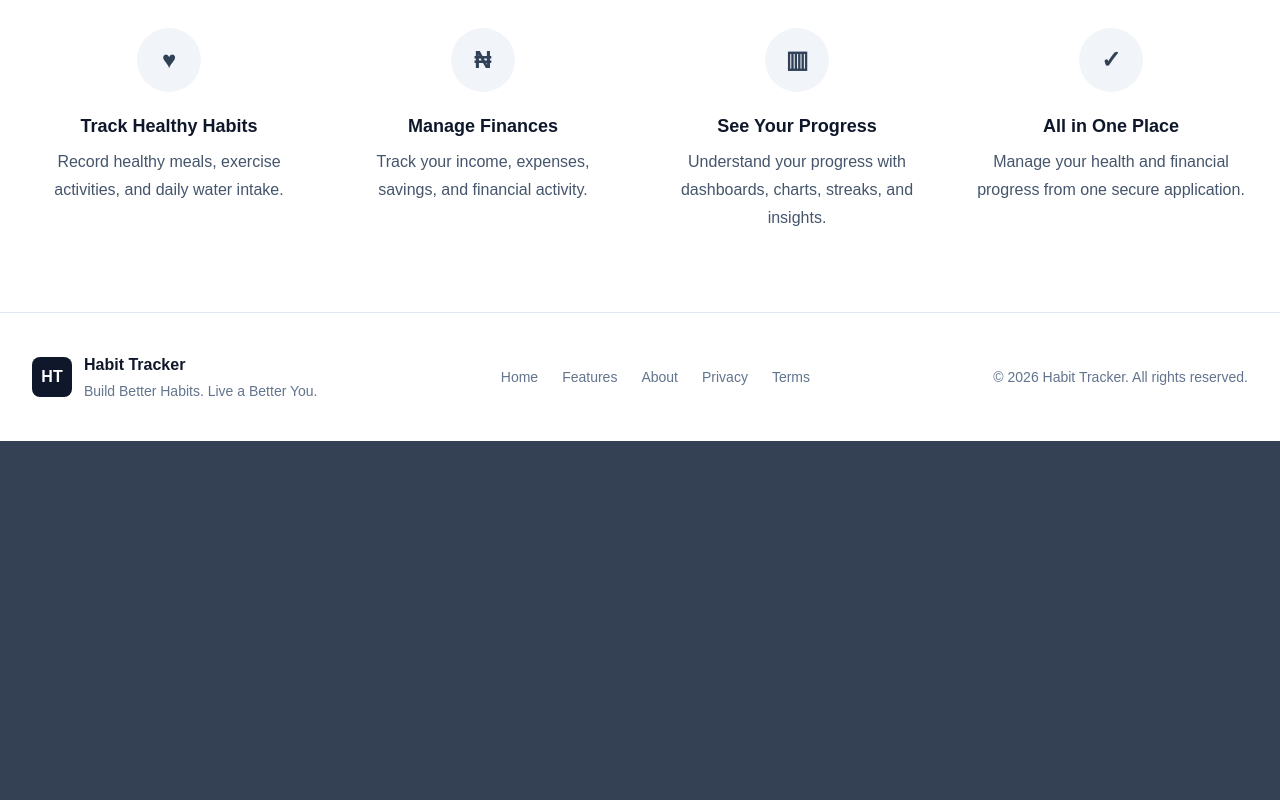
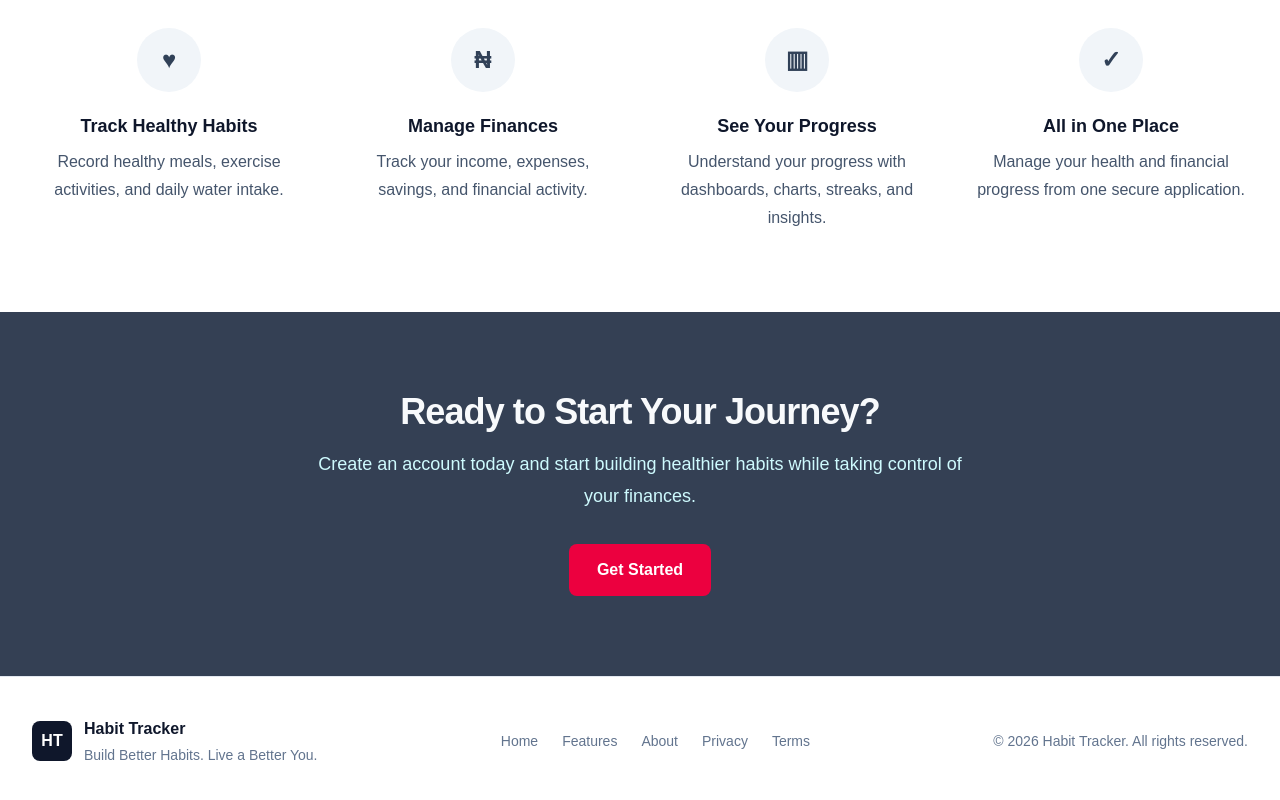
Before and after one commit to kminchakpu/wdd430_habit_tracker, a Next.js app: page / in a window 1280 px wide. Shown: the part 1076-1876 px from the top of the page. Before the commit the page ends 1517 px from the top, so only its background shows below. Built offline with nearby package versions, Linux system fonts and the light colour scheme.

Commit message:
added CTA section to the landing page

```diff
--- a/app/page.tsx
+++ b/app/page.tsx
@@ -1,3 +1,4 @@
+import CallToAction from "@/components/home/CallToAction";
 import Features from "@/components/home/Features";
 import Hero from "@/components/home/Hero";
 
@@ -6,6 +7,7 @@ export default function Home() {
    <>
    <Hero />
    <Features />
+   <CallToAction />
 
    </>
   );
--- /dev/null
+++ b/components/home/CallToAction.tsx
@@ -0,0 +1,23 @@
+import Link from "next/link";
+
+export default function CallToAction() {
+  return (
+    <section className="bg-[#344054] py-16 sm:py-20">
+      <div className="mx-auto max-w-3xl px-4 text-center sm:px-6">
+        <h2 className="text-3xl font-bold tracking-tight text-slate-50 sm:text-4xl">
+          Ready to Start Your Journey?
+        </h2>
+        <p className="mx-auto mt-4 max-w-2xl text-lg leading-8 text-cyan-100">
+          Create an account today and start building healthier habits while
+          taking control of your finances.
+        </p>
+        <Link
+          href="/register"
+          className="mt-8 inline-flex rounded-lg bg-rose-600 px-7 py-3.5 font-semibold text-white transition hover:bg-slate-700"
+        >
+          Get Started
+        </Link>
+      </div>
+    </section>
+  );
+}
--- a/components/layout/Navbar.tsx
+++ b/components/layout/Navbar.tsx
@@ -47,7 +47,7 @@ export default function Navbar() {
             key={link.href}
             href={link.href}
             aria-current={active ? "page" : undefined}
-            className={`rounded-lg px-3 py-2 text-sm font-medium transition-colors ${
+            className={`rounded-lg px-3 py-2 text-lg font-medium transition-colors ${
               active
                 ? "bg-emerald-50 text-emerald-700"
                 : "text-slate-600 hover:bg-slate-100 hover:text-slate-900"
```
